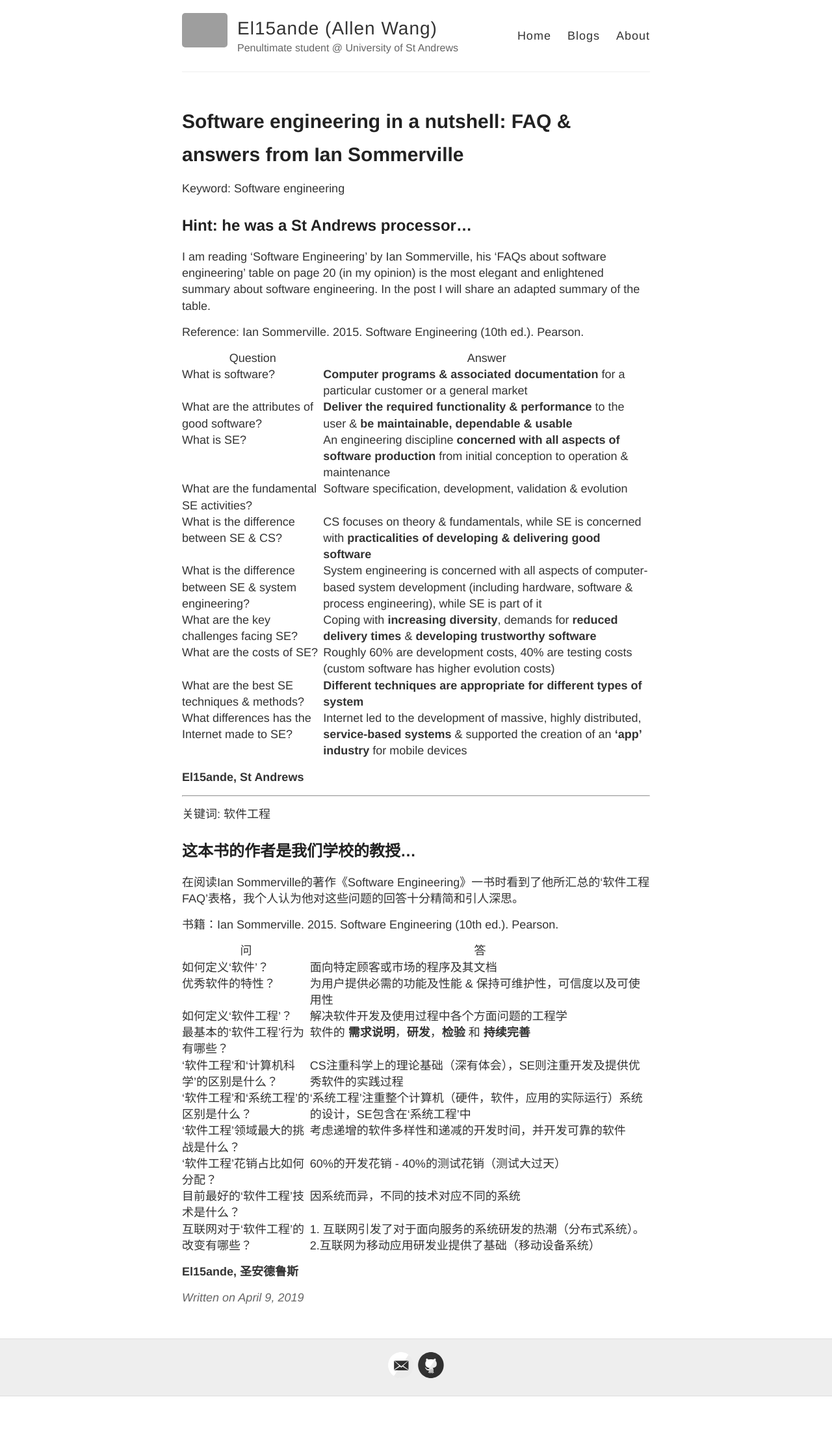
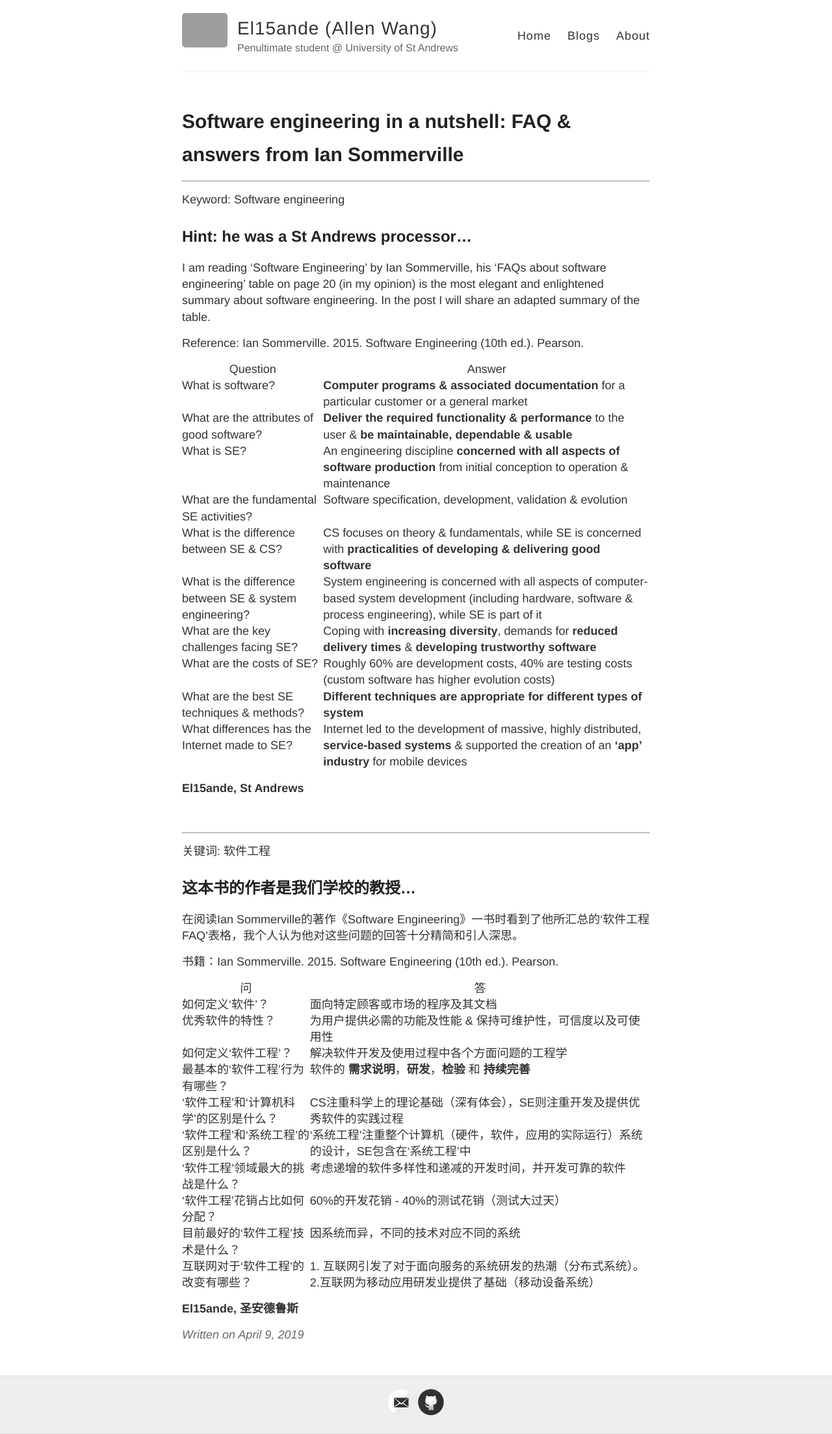
Before and after one commit to El15ande/El15ande.github.io, a Jekyll site: the page built from _posts/2019-04-09-Software-Engineering-FAQ.md, in a window 1280 px wide. Shown: the whole page at 65% size. Built offline with Jekyll 4.4.1, drawn with Linux system fonts in a browser that asks for light colours; before the commit the page ends 2149 px from its top, so only the background shows below that; grey boxes are pictures that could not be loaded.

Commit message:
6/25-1: add blog standard

```diff
--- a/_posts/2019-04-09-Software-Engineering-FAQ.md
+++ b/_posts/2019-04-09-Software-Engineering-FAQ.md
@@ -3,6 +3,7 @@ layout: post
 title: "Software engineering in a nutshell: FAQ & answers from Ian Sommerville"
 date: 2019-4-9
 ---
+<hr>
 Keyword: Software engineering
 
 ## Hint: he was a St Andrews processor...
@@ -24,6 +25,8 @@ What are the best SE techniques & methods? | __Different techniques are appropri
 What differences has the Internet made to SE? | Internet led to the development of massive, highly distributed, __service-based systems__ & supported the creation of an __'app' industry__ for mobile devices
 
 __El15ande, St Andrews__
+
+<br>
 <hr>
 关键词: 软件工程
 
```
Also changed, not shown: _posts/2019-02-11-Hello-Jekyll.md (+3 -0 lines), README.md, 2 other files.
